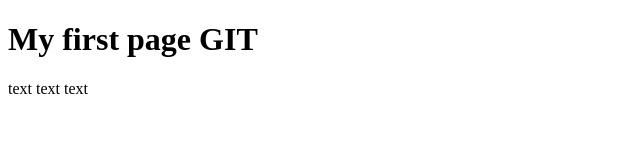
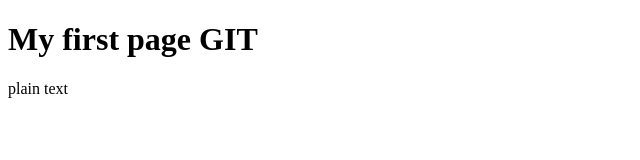
Before and after one commit to viktarzhuk/Gittaskrep, a plain HTML site: page index.html in a window 1280 px wide. Shown: the full height of the page, 0-640 px from the left. Drawn offline with Linux system fonts and the light colour scheme.

Commit message:
Branch commit 1

```diff
--- a/index.html
+++ b/index.html
@@ -6,6 +6,6 @@
     </head>
     <body>
     <h1> My first page GIT</h1>
-        <p>text text text</p>
+        <p>plain text</p>
     </body>
 </html>
```
